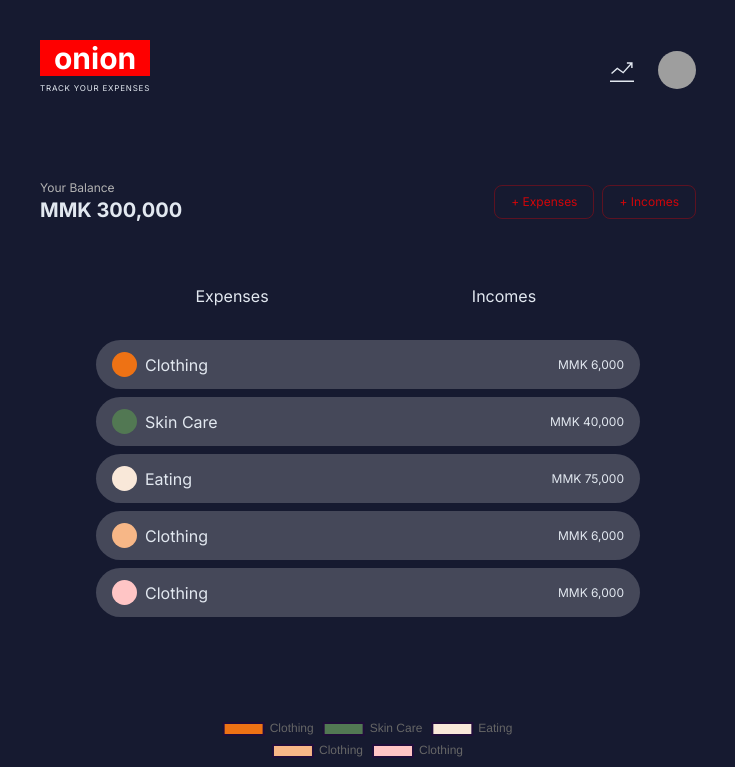
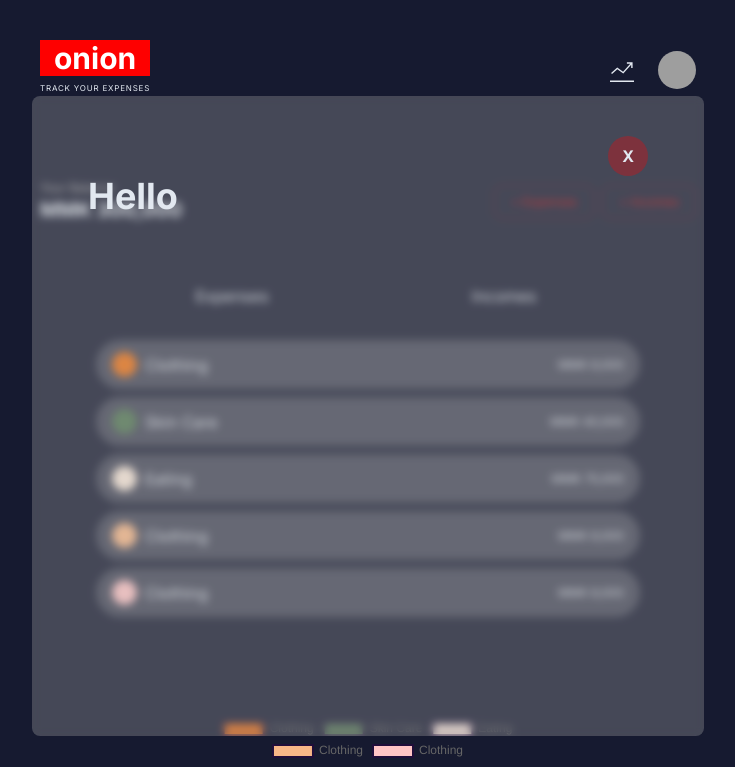
Before and after one commit to BitWiseWizardx/onionFront, a Next.js app: page / in a window 1280 px wide. Shown: the top 767 px of the page, without its empty margins (272-1007 px from the left). Built offline with nearby package versions, Linux system fonts and the light colour scheme; grey boxes are pictures that could not be loaded.

Commit message:
adding model box

```diff
--- a/app/globals.css
+++ b/app/globals.css
@@ -10,7 +10,7 @@
 	}
 
 	body {
-		@apply bg-bgColor text-slate-200 text-sm md:text-base;
+		@apply bg-bgColor text-slate-200 text-sm md:text-base relative;
 	}
 }
 
--- a/app/page.js
+++ b/app/page.js
@@ -1,9 +1,9 @@
-import React from "react";
+"use client";
+import React, { useState } from "react";
 import { currencyFormatter } from "@/lib/utils";
 import ExpenseItems from "@/components/expenseItems";
 import Stats from "@/components/stats";
-
-export default function Home() {
+import ModelBox from "@/components/modelBox";
 const DammyData = [
 	{ color: "#EE7214", title: "Clothing", amount: "6000" },
 	{ color: "#527853", title: "Skin Care", amount: "40000" },
@@ -11,8 +11,17 @@ export default function Home() {
 	{ color: "#F7B787", title: "Clothing", amount: "6000" },
 	{ color: "#FFC5C5", title: "Clothing", amount: "6000" },
 ];
+
+export default function Home() {
+	const [modelOpen, setModelOpen] = useState(true);
 	return (
-		<main className="container max-w-screen-md mx-auto space-y-4">
+		<>
+			{/* Model Box */}
+			<ModelBox show={modelOpen} onClose={setModelOpen}>
+				<h1 className="text-4xl font-bold">Hello</h1>
+			</ModelBox>
+
+			<main className="container max-w-screen-md mx-auto space-y-4 ">
 				{/* Balance Section */}
 				<section className="flex flex-col md:flex-row items-center justify-between gap-4">
 					<div>
@@ -24,8 +33,12 @@ export default function Home() {
 						</h2>
 					</div>
 					<div className="flex items-center gap-2">
-					<button className="smbtn">+ Expenses</button>
-					<button className="smbtn">+ Incomes</button>
+						<button onClick={() => setModelOpen(true)} className="smbtn">
+							+ Expenses
+						</button>
+						<button onClick={() => setModelOpen(true)} className="smbtn">
+							+ Incomes
+						</button>
 					</div>
 				</section>
 
@@ -58,5 +71,6 @@ export default function Home() {
 					/>
 				</section>
 			</main>
+		</>
 	);
 }
--- /dev/null
+++ b/components/modelBox.js
@@ -0,0 +1,24 @@
+import React from "react";
+
+export default function ModelBox({ show, onClose, children }) {
+	return (
+		<div
+			style={{
+				transform: show ? "translateY(0%)" : "translateY(-200%)",
+			}}
+			className="absolute container top-14 left-0 transition-all duration-200"
+		>
+			<div className="max-w-2xl mx-auto h-[80vh] container bg-grayColor/30 backdrop-blur-sm rounded-lg">
+				<div className="flex justify-end">
+					<button
+						onClick={() => onClose(false)}
+						className="px-3.5 py-2 bg-accentColor/30 rounded-full font-bold"
+					>
+						X
+					</button>
+				</div>
+				{children}
+			</div>
+		</div>
+	);
+}
```
Also changed, not shown: components/expenseItems.js (renamed from components/expenseItems.jsx), components/navigation.js (renamed from components/navigation.jsx), components/stats.js (renamed from components/stats.jsx). Lines whose indentation alone changed are shown as unchanged.
